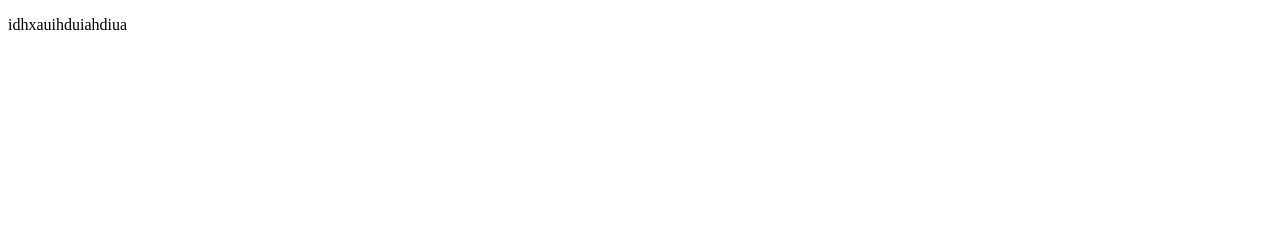
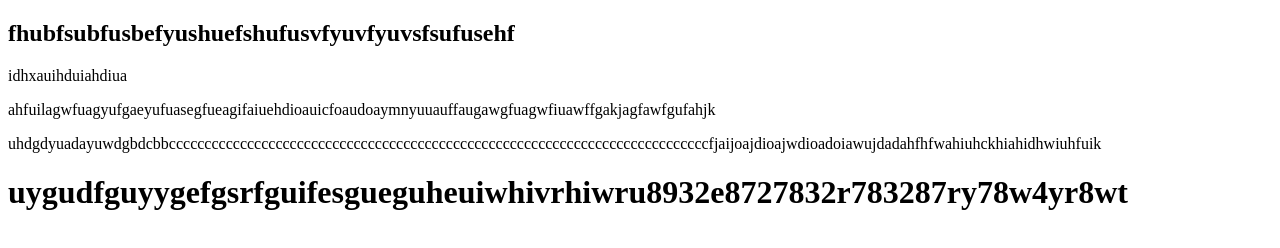
Before and after one commit to Benja5590/my_project, a plain HTML site: page my_project/index.html in a window 1280 px wide. Drawn offline with Linux system fonts and the light colour scheme.

Commit message:
p tags were ass for some reason

```diff
--- a/my_project/index.html
+++ b/my_project/index.html
@@ -3,9 +3,13 @@
 <head>
     <meta charset="UTF-8">
     <meta name="viewport" content="width=device-width, initial-scale=1.0">
-    <title>Document</title>
+    <title>huihuIhaduihaiudh</title>
 </head>
 <body>
+    <h2>fhubfsubfusbefyushuefshufusvfyuvfyuvsfsufusehf</h2>
     <p>idhxauihduiahdiua</p>
+    <p>ahfuilagwfuagyufgaeyufuasegfueagifaiuehdioauicfoaudoaymnyuuauffaugawgfuagwfiuawffgakjagfawfgufahjk</p>
+    <p>uhdgdyuadayuwdgbdcbbccccccccccccccccccccccccccccccccccccccccccccccccccccccccccccccccccccccccccccfjaijoajdioajwdioadoiawujdadahfhfwahiuhckhiahidhwiuhfuik</p>
+    <h1>uygudfguyygefgsrfguifesgueguheuiwhivrhiwru8932e8727832r783287ry78w4yr8wt</h1>
 </body>
 </html>
```
